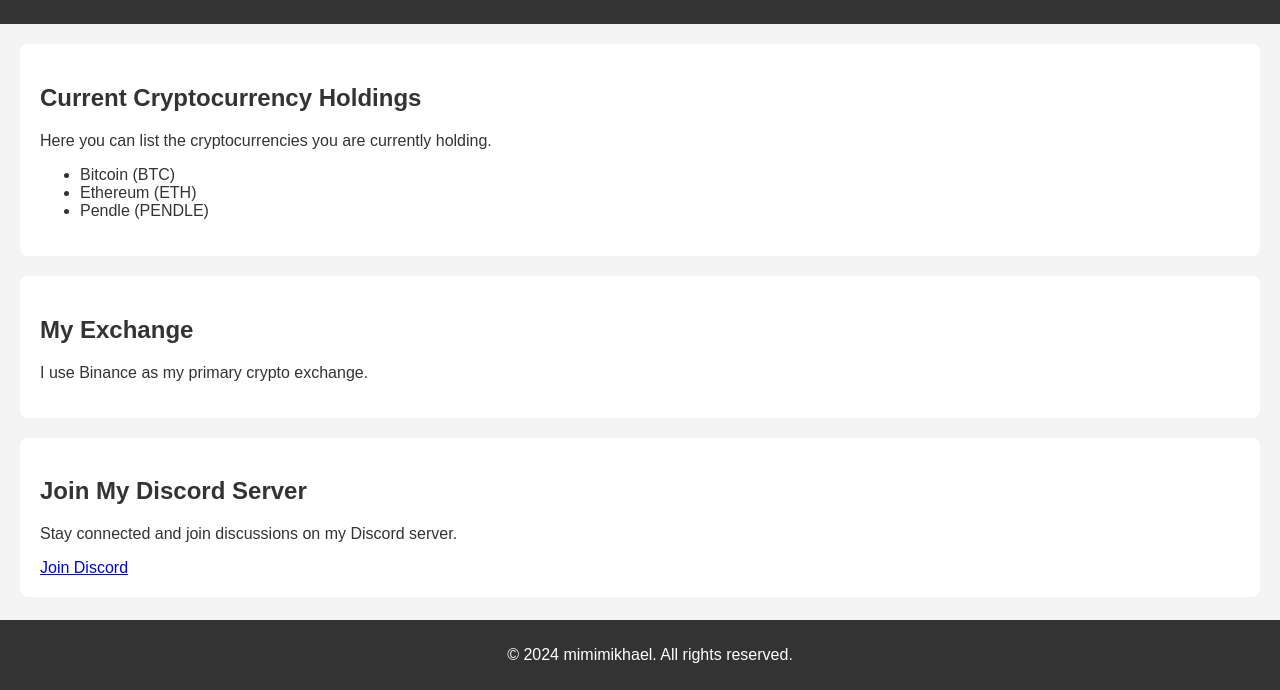
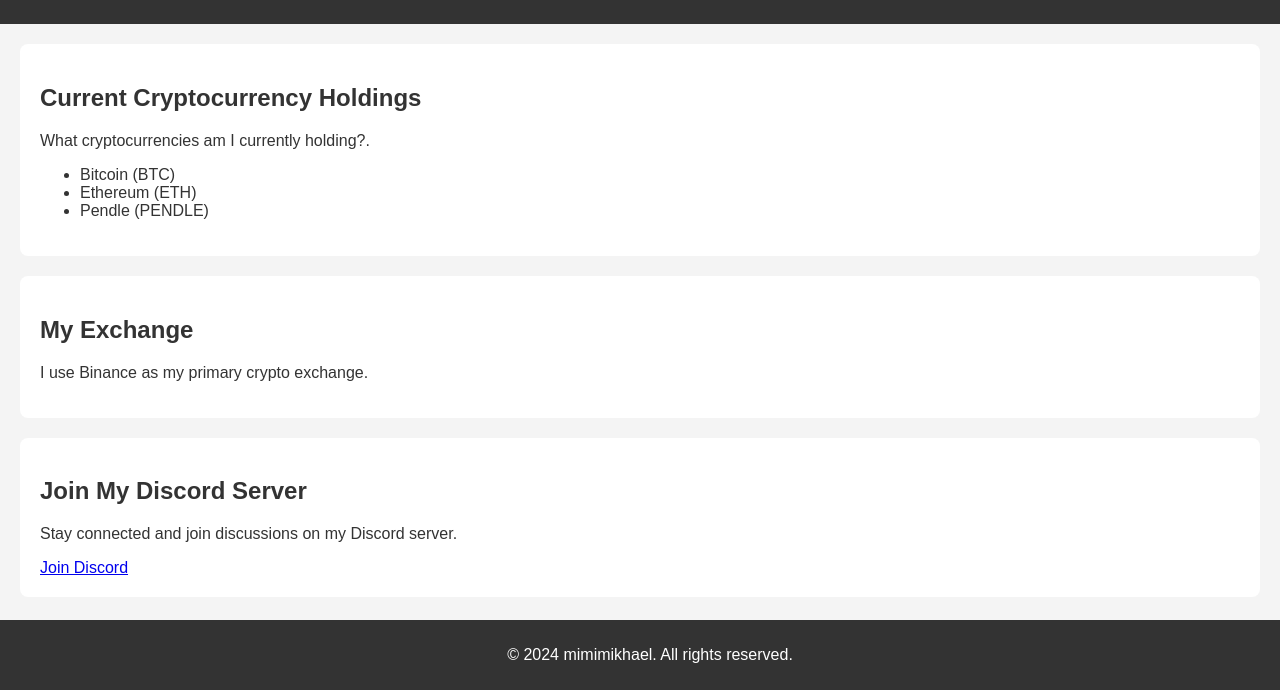
Before and after one commit to ilyooon/tradingjourney, a plain HTML site: page index.html in a window 1280 px wide. Shown: the part 110-800 px from the top of the page. Drawn offline with Linux system fonts and the light colour scheme.

Commit message:
Update index.html

```diff
--- a/index.html
+++ b/index.html
@@ -20,7 +20,7 @@
 
     <section id="crypto">
         <h2>Current Cryptocurrency Holdings</h2>
-        <p>Here you can list the cryptocurrencies you are currently holding.</p>
+        <p>What cryptocurrencies am I currently holding?.</p>
         <!-- Example list -->
         <ul>
             <li>Bitcoin (BTC)</li>
```
